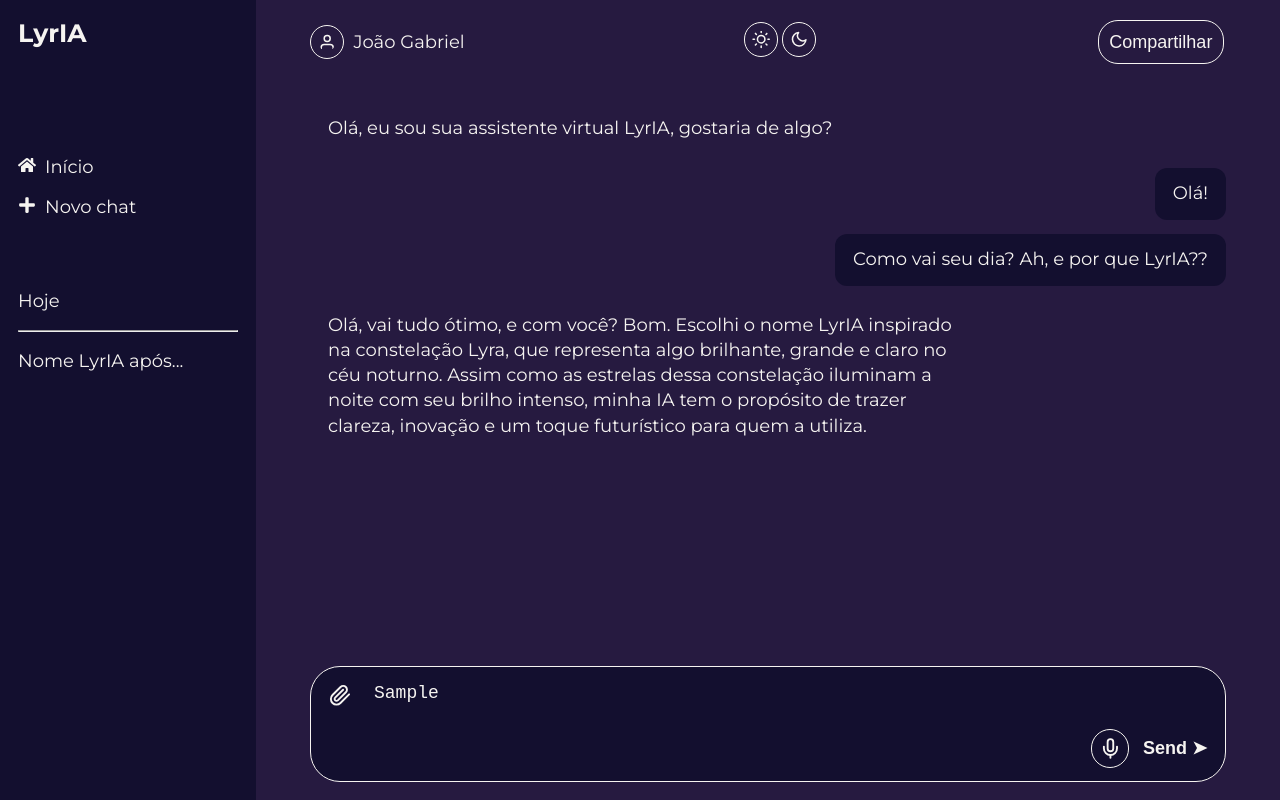
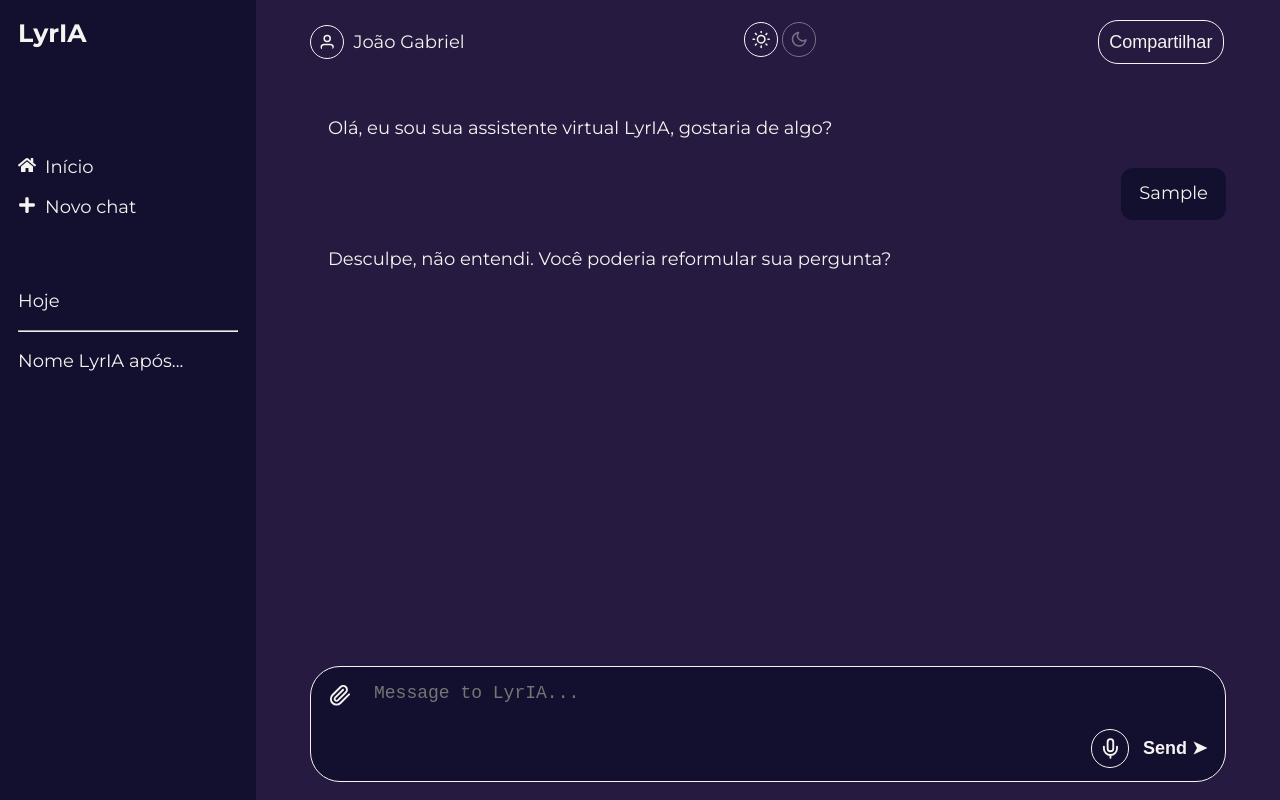
Before and after one commit to SENAISP-Unid601-Projetos/LyrIA, a React (Vite) app in the folder lyria-web/: page /chat in a window 1280 px wide. Both pictures are taken after typing "Sample" into the empty fields and a click on the button "Send ➤". Built offline with nearby package versions, Linux system fonts and the light colour scheme.

Commit message:
Chat criado, sem implementação com back-end

```diff
--- /dev/null
+++ b/lyria-web/src/components/AnimatedBotMessage/index.jsx
@@ -0,0 +1,29 @@
+import { useState, useEffect } from "react";
+
+function AnimatedBotMessage({ fullText }) {
+  const [text, setText] = useState("");
+
+  useEffect(() => {
+    let timeoutId;
+
+    const typeCharacter = (currentIndex) => {
+      if (currentIndex > fullText.length) {
+        return;
+      }
+
+      setText(fullText.slice(0, currentIndex));
+
+      timeoutId = setTimeout(() => {
+        typeCharacter(currentIndex + 1);
+      }, 25);
+    };
+
+    typeCharacter(0);
+
+    return () => clearTimeout(timeoutId);
+  }, [fullText]);
+
+  return <div className="message bot message-animated">{text}</div>;
+}
+
+export default AnimatedBotMessage;
--- a/lyria-web/src/pages/ChatScreen/Styles/styles.css
+++ b/lyria-web/src/pages/ChatScreen/Styles/styles.css
@@ -9,7 +9,6 @@
   height: 100vh;
 }
 
-/* ===== Sidebar ===== */
 .sidebar {
   width: 220px;
   background-color: var(--color-dark-purpleV2);
@@ -41,7 +40,6 @@
   gap: 1rem;
 }
 
-/* ===== Área do Chat ===== */
 .chat-area {
   flex: 1;
   display: flex;
@@ -64,11 +62,16 @@
 }
 
 .user-icon,
-.chat-actions-icon,
+.chat-actions-iconSun,
+.chat-actions-iconMoon,
 .chat-input-actions .icon {
   border: 1px solid var(--color-white);
   border-radius: 100%;
   padding: 0.4rem;
+}
+
+.chat-actions-iconMoon {
+  opacity: 0.4;
 }
 
 .chat-actions button,
@@ -112,7 +115,6 @@
   align-self: flex-end;
 }
 
-/* ===== Input de Chat ===== */
 .chat-input-container {
   position: relative;
   display: flex;
@@ -167,3 +169,71 @@
   font-weight: bold;
   padding: 0;
 }
+
+@keyframes fadeInSlideUp {
+  from {
+    opacity: 0;
+    transform: translateY(10px);
+  }
+  to {
+    opacity: 1;
+    transform: translateY(0);
+  }
+}
+
+.message-animated {
+  animation: fadeInSlideUp 0.4s ease-out forwards;
+}
+
+@keyframes pulse {
+  0%,
+  100% {
+    transform: scale(1);
+    opacity: 0.8;
+  }
+  50% {
+    transform: scale(1.05);
+    opacity: 1;
+  }
+}
+
+.chat-input-container.is-typing .chat-input-actions button {
+  animation: pulse 1.5s infinite ease-in-out;
+}
+
+@keyframes bounce-dot {
+  0%,
+  80%,
+  100% {
+    transform: scale(0);
+  }
+  40% {
+    transform: scale(1);
+  }
+}
+
+.typing-indicator {
+  display: inline-block;
+  padding: 0.75rem 1rem;
+  margin-left: 0.5rem;
+  border-radius: 12px;
+  background-color: var(--color-dark-purple);
+}
+
+.typing-indicator span {
+  display: inline-block;
+  width: 8px;
+  height: 8px;
+  margin: 0 2px;
+  background-color: #a9a5b8;
+  border-radius: 50%;
+  animation: bounce-dot 1.4s infinite ease-in-out both;
+}
+
+.typing-indicator span:nth-child(1) {
+  animation-delay: -0.32s;
+}
+
+.typing-indicator span:nth-child(2) {
+  animation-delay: -0.16s;
+}
--- a/lyria-web/src/pages/ChatScreen/index.jsx
+++ b/lyria-web/src/pages/ChatScreen/index.jsx
@@ -1,28 +1,88 @@
-import { useState } from "react";
+import { useState, useEffect, useRef } from "react";
 import "./Styles/styles.css";
 import { FaHome, FaPlus } from "react-icons/fa";
 import { FiSun, FiMoon, FiUser } from "react-icons/fi";
 import { LuPaperclip, LuMic } from "react-icons/lu";
+import AnimatedBotMessage from "../../components/AnimatedBotMessage";
+
+const knowledgeBase = {
+  "qual seu nome":
+    "Meu nome é LyrIA, sua assistente virtual. Fui inspirada na constelação de Lyra!",
+  "quem é você":
+    "Eu sou a LyrIA, uma IA criada para te ajudar a encontrar respostas e explorar ideias.",
+  lyria:
+    "Escolhi o nome LyrIA inspirado na constelação Lyra, que representa algo brilhante, grande e claro no céu noturno. Minha proposta é trazer clareza e inovação!",
+  oi: "Olá! Como posso te ajudar hoje?",
+  olá: "Olá! Como posso te ajudar hoje?",
+  "bom dia": "Bom dia! Em que posso ser útil?",
+  "boa tarde": "Boa tarde! Como posso ajudar?",
+  "boa noite": "Boa noite! Precisa de algo?",
+  "como você está":
+    "Estou funcionando perfeitamente, obrigado por perguntar! E você?",
+  obrigado: "De nada! Se precisar de mais alguma coisa, é só chamar.",
+  adeus: "Até mais! Se precisar, estarei por aqui.",
+};
 
 function Chatbot() {
   const [messages, setMessages] = useState([
     {
+      id: "initial-message",
       sender: "bot",
       text: "Olá, eu sou sua assistente virtual LyrIA, gostaria de algo?",
     },
-    { sender: "user", text: "Olá!" },
-    { sender: "user", text: "Como vai seu dia? Ah, e por que LyrIA??" },
-    {
-      sender: "bot",
-      text: "Olá, vai tudo ótimo, e com você? Bom. Escolhi o nome LyrIA inspirado na constelação Lyra, que representa algo brilhante, grande e claro no céu noturno. Assim como as estrelas dessa constelação iluminam a noite com seu brilho intenso, minha IA tem o propósito de trazer clareza, inovação e um toque futurístico para quem a utiliza.",
-    },
   ]);
   const [input, setInput] = useState("");
+  const [isBotTyping, setIsBotTyping] = useState(false);
+  const messagesEndRef = useRef(null);
+
+  const scrollToBottom = () => {
+    messagesEndRef.current?.scrollIntoView({ behavior: "smooth" });
+  };
+
+  useEffect(() => {
+    scrollToBottom();
+  }, [messages, isBotTyping]);
+
+  const getBotResponse = (userInput) => {
+    const lowerCaseInput = userInput.toLowerCase();
+    for (const key in knowledgeBase) {
+      if (lowerCaseInput.includes(key)) {
+        return knowledgeBase[key];
+      }
+    }
+    return "Desculpe, não entendi. Você poderia reformular sua pergunta?";
+  };
 
   const handleSend = () => {
-    if (!input.trim()) return;
-    setMessages([...messages, { sender: "user", text: input }]);
+    const trimmedInput = input.trim();
+    if (!trimmedInput || isBotTyping) return;
+
+    const userMessage = {
+      id: crypto.randomUUID(),
+      sender: "user",
+      text: trimmedInput,
+    };
+    setMessages((prevMessages) => [...prevMessages, userMessage]);
     setInput("");
+    setIsBotTyping(true);
+
+    setTimeout(() => {
+      const botResponseText = getBotResponse(trimmedInput);
+      const botMessage = {
+        id: crypto.randomUUID(),
+        sender: "bot",
+        text: botResponseText,
+      };
+      setIsBotTyping(false);
+      setMessages((prevMessages) => [...prevMessages, botMessage]);
+    }, 1000);
+  };
+
+  const handleKeyDown = (event) => {
+    if (event.key === "Enter" && !event.shiftKey) {
+      event.preventDefault();
+      handleSend();
+    }
   };
 
   return (
@@ -45,7 +105,6 @@ function Chatbot() {
           <p>Nome LyrIA após...</p>
         </div>
       </aside>
-
       <main className="chat-area">
         <header className="chat-header">
           <div className="user-info">
@@ -54,10 +113,10 @@ function Chatbot() {
           </div>
           <div className="chat-actions">
             <button>
-              <FiSun className="chat-actions-icon" />
+              <FiSun className="chat-actions-iconSun" />
             </button>
             <button>
-              <FiMoon className="chat-actions-icon" />
+              <FiMoon className="chat-actions-iconMoon" />
             </button>
           </div>
           <button className="share-btn">
@@ -65,21 +124,47 @@ function Chatbot() {
           </button>
         </header>
         <div className="chat-body">
-          {messages.map((msg, idx) => (
-            <div key={idx} className={`message ${msg.sender}`}>
-              {msg.text}
+          {messages.map((msg, idx) => {
+            if (msg.sender === "user") {
+              return (
+                <div key={msg.id} className="message user message-animated">
+                  {msg.text}
+                </div>
+              );
+            } else {
+              return idx === 0 ? (
+                <div key={msg.id} className="message bot">
+                  {msg.text}
+                </div>
+              ) : (
+                <AnimatedBotMessage key={msg.id} fullText={msg.text} />
+              );
+            }
+          })}
+          {isBotTyping && (
+            <div className="typing-indicator">
+              <span></span>
+              <span></span>
+              <span></span>
             </div>
-          ))}
+          )}
+          <div ref={messagesEndRef} />
         </div>
-        <footer className="chat-input-container">
-          {/* Ícone de anexo */}
+        <footer className={`chat-input-container ${input ? "is-typing" : ""}`}>
           <LuPaperclip className="icon" />
-
-          <textarea placeholder="Message to slothpilot..." rows="1" />
-          {/* Novo container para as ações */}
+          <textarea
+            value={input}
+            onChange={(e) => setInput(e.target.value)}
+            onKeyDown={handleKeyDown}
+            placeholder="Message to LyrIA..."
+            rows="1"
+            disabled={isBotTyping}
+          />
           <div className="chat-input-actions">
             <LuMic className="icon" />
-            <button>Send ➤</button>
+            <button onClick={handleSend} disabled={isBotTyping}>
+              Send ➤
+            </button>
           </div>
         </footer>
       </main>
```
